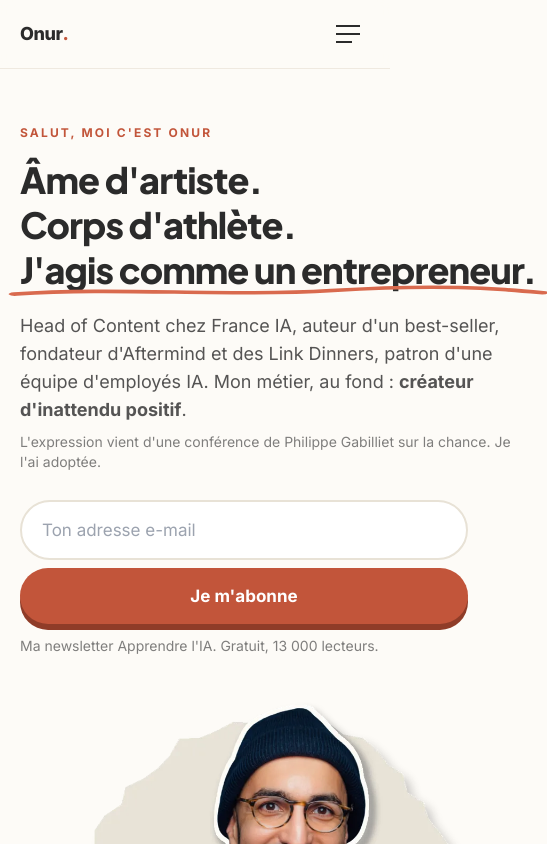
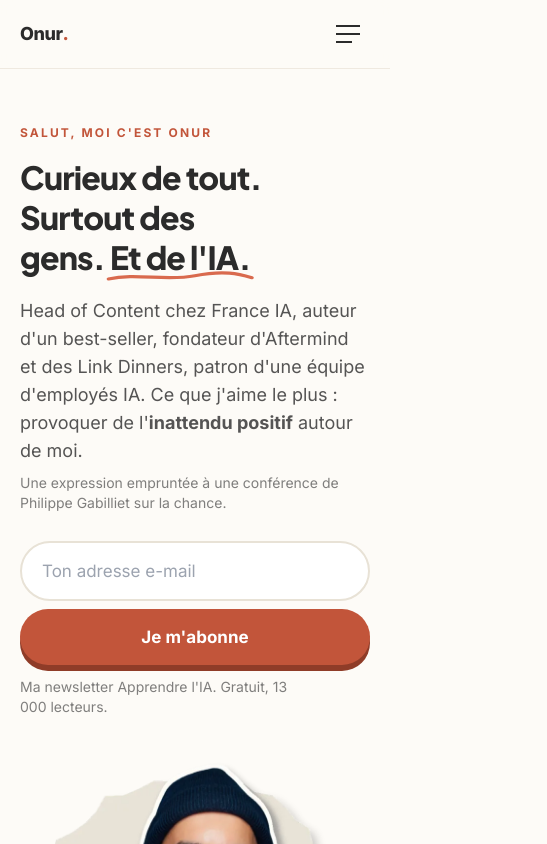
Before and after one commit to Onur-IA/onurkarapinar-site, a React (Vite) app: page /a-propos in a window 390 px wide. Shown: the top 844 px of the page, 547 px wide, since content can reach past the window. Built offline with nearby package versions, Linux system fonts and the light colour scheme.

Commit message:
À propos : hero responsive, nouvelle accroche

```diff
--- a/src/pages/APropos.tsx
+++ b/src/pages/APropos.tsx
@@ -42,12 +42,12 @@ const album: [string, string, string][] = [
   ["album-medium-profil", "Profil Medium d'Onur affichant Writer chez Join Lion by The Family", "Mon profil Medium de l'époque : Writer @_JoinLion by @_TheFamily."],
 ];
 export default function APropos() {
-  useSeo("À propos | Onur Karapinar", "Head of Content chez France IA, auteur chez Eyrolles, fondateur d'Aftermind et des Link Dinners. Âme d'artiste, corps d'athlète, esprit d'entrepreneur : créateur d'inattendu positif.");
+  useSeo("À propos | Onur Karapinar", "Head of Content chez France IA, auteur chez Eyrolles, fondateur d'Aftermind et des Link Dinners. Curieux de tout, surtout des gens et de l'IA.");
   return (<>
-    <section className="mx-auto grid max-w-6xl items-center gap-10 px-5 py-14 md:grid-cols-[1.2fr_.8fr] md:py-20">
-      <Reveal><div className="kicker">Salut, moi c'est Onur</div><h1 className="mt-4 text-4xl font-extrabold leading-tight tracking-tight md:text-5xl">Âme d'artiste. Corps d'athlète. <Scribble>J'agis comme un entrepreneur.</Scribble></h1>
-        <p className="mt-5 text-lg text-ink/80">Head of Content chez France IA, auteur d'un best-seller, fondateur d'Aftermind et des Link Dinners, patron d'une équipe d'employés IA. Mon métier, au fond : <b>créateur d'inattendu positif</b>.</p>
-        <p className="mt-2 text-sm text-ink/60">L'expression vient d'une conférence de Philippe Gabilliet sur la chance. Je l'ai adoptée.</p>
+    <section className="mx-auto grid max-w-6xl items-center gap-10 px-5 py-14 md:grid-cols-[1.2fr_.8fr] md:py-20 [&>*]:min-w-0">
+      <Reveal><div className="kicker">Salut, moi c'est Onur</div><h1 className="mt-4 break-words text-[2rem] font-extrabold leading-tight tracking-tight sm:text-4xl md:text-5xl">Curieux de tout. Surtout des gens. <Scribble>Et de l'IA.</Scribble></h1>
+        <p className="mt-5 text-lg text-ink/80">Head of Content chez France IA, auteur d'un best-seller, fondateur d'Aftermind et des Link Dinners, patron d'une équipe d'employés IA. Ce que j'aime le plus : provoquer de l'<b>inattendu positif</b> autour de moi.</p>
+        <p className="mt-2 text-sm text-ink/60">Une expression empruntée à une conférence de Philippe Gabilliet sur la chance.</p>
         <div className="mt-7"><SubscribeForm/></div><p className="mt-3 text-sm text-ink/60">Ma newsletter Apprendre l'IA. Gratuit, 13 000 lecteurs.</p></Reveal>
       <Reveal delay={150}><img src={`${A}/portrait-collage-720.webp`} alt="Portrait d'Onur Karapinar" width="384" height="480" className="mx-auto w-full max-w-sm"/></Reveal>
     </section>
```
Also changed, not shown: s.tmp.mjs (added, +7 -0 lines).
